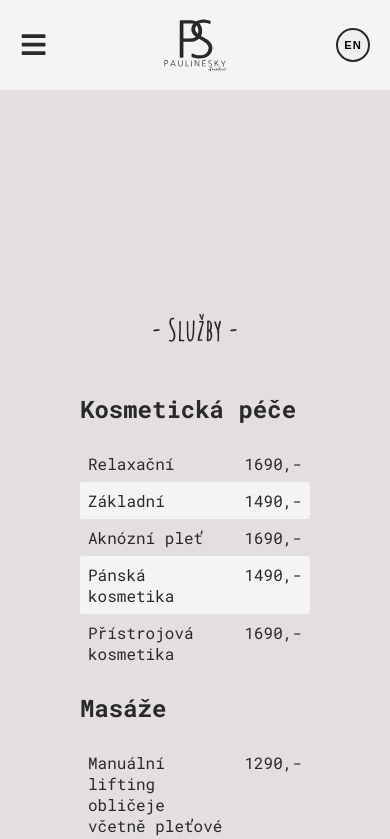
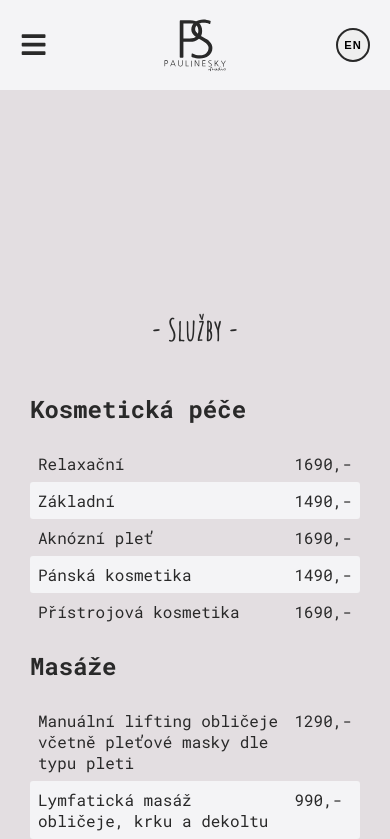
Before and after one commit to Maree13/paulinesky-studio, a React (Create React App) app: page /services in a window 390 px wide. Shown: the top 839 px of the page. Built offline with nearby package versions, Linux system fonts and the light colour scheme; a web font is replaced by a local one.

Commit message:
Opraveny padding Serviced kolem tabulky na mobiloch

```diff
--- a/src/index.css
+++ b/src/index.css
@@ -676,7 +676,6 @@ header {
   display: flex;
   flex-direction: column;
   justify-content: space-evenly;
-  /* align-items: center; */
   width: 60%;
   padding: 80px;
   flex-grow: 2;
@@ -715,6 +714,7 @@ header {
     height: 100%;
     width: 100%;
     padding-top: 115px;
+    /* border: solid 7px blue; */
   }
 
   .services-text {
@@ -793,6 +793,24 @@ header {
   /* Centers the button and maintains margin */
 }
 
+
+@media (max-width: 1110px) {
+  .services td {
+    padding: 8px;
+  }
+
+  .services td:first-child,
+  .services td:last-child {
+    padding: 8px;
+  }
+
+  .services-text {
+    padding-left: 30px;
+    padding-right: 30px;
+  }
+
+  .services td:first-child {}
+}
 
 /* CONTACT */
 
```
